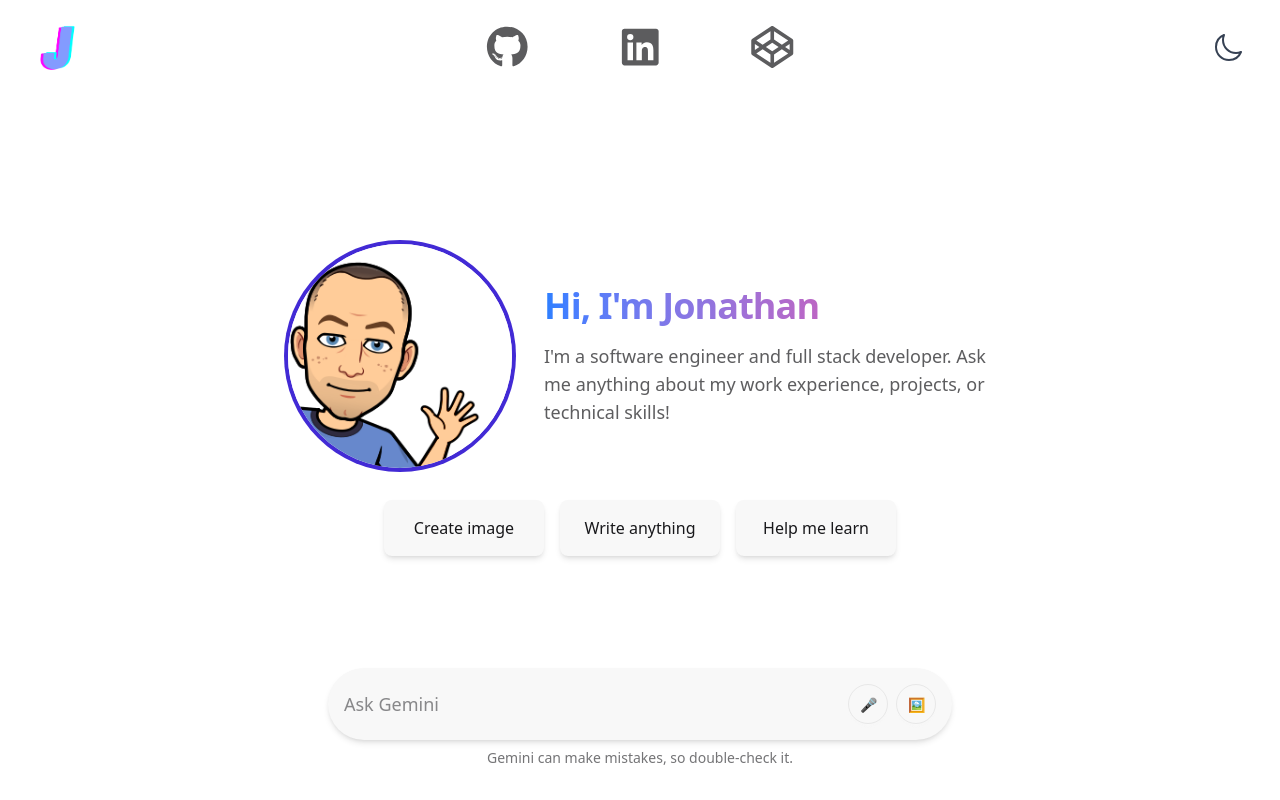
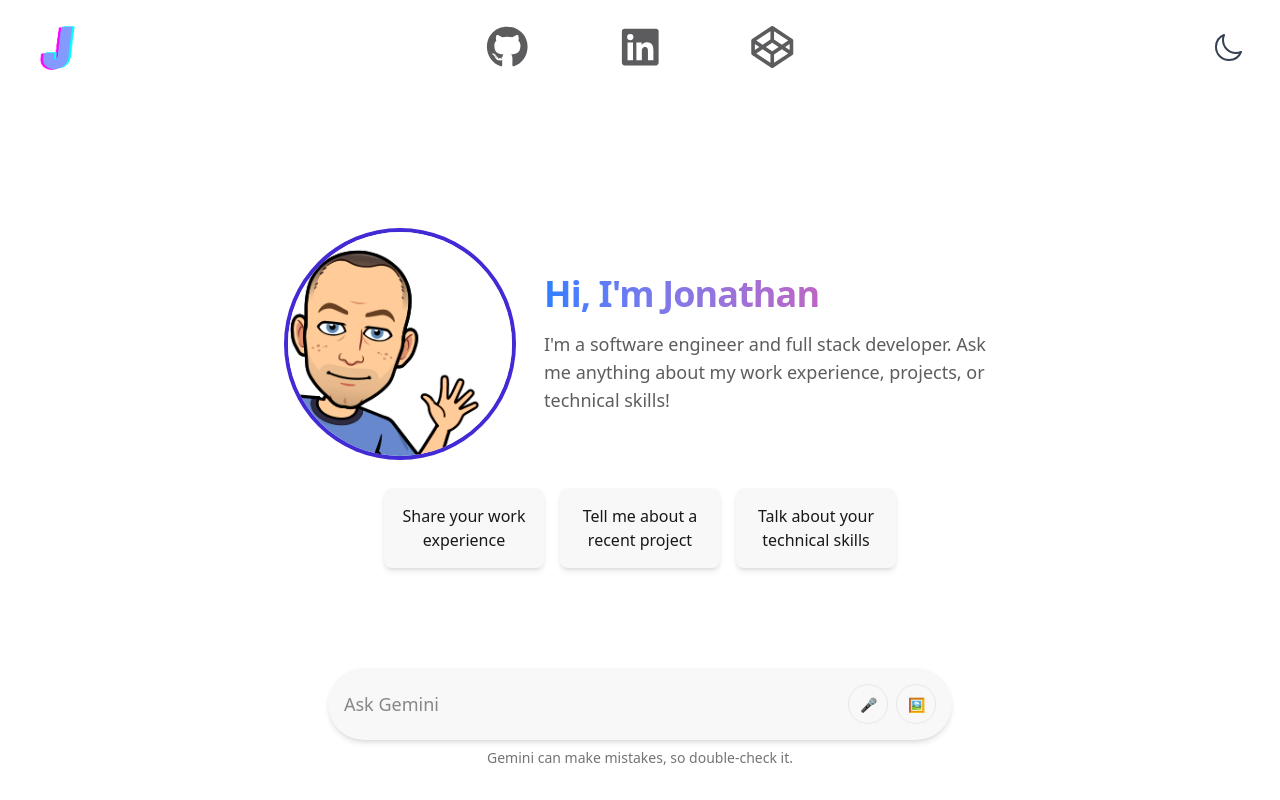
Before and after one commit to jonathanjacka/portfolio-2026, a React (Vite) app in the folder client/: page / in a window 1280 px wide. Built offline with nearby package versions, Linux system fonts and the light colour scheme.

Commit message:
Updates suggestion cards

```diff
--- a/client/src/components/SuggestionCards.tsx
+++ b/client/src/components/SuggestionCards.tsx
@@ -1,17 +1,54 @@
 import React from 'react';
 
-const suggestions = ['Create image', 'Write anything', 'Help me learn'];
+interface Suggestion {
+  id: string;
+  label: string;
+  prompt: string;
+  icon?: string;
+}
 
-const SuggestionCards: React.FC = () => {
+const suggestions: Suggestion[] = [
+  {
+    id: 'experience',
+    label: 'Share your work experience',
+    prompt: 'Share your work experience',
+  },
+  {
+    id: 'projects',
+    label: 'Tell me about a recent project',
+    prompt: 'Tell me about a recent project',
+  },
+  {
+    id: 'skills',
+    label: 'Talk about your technical skills',
+    prompt: 'Talk about your technical skills',
+  },
+];
+
+interface SuggestionCardsProps {
+  onSelectPrompt?: (prompt: string) => void;
+}
+
+const SuggestionCards: React.FC<SuggestionCardsProps> = ({ onSelectPrompt }) => {
+  const handleClick = (suggestion: Suggestion) => {
+    if (onSelectPrompt) {
+      onSelectPrompt(suggestion.prompt);
+    }
+    // TODO: Future - integrate with agent/chat context
+    console.log('Selected prompt:', suggestion.prompt);
+  };
+
   return (
     <div className='flex flex-wrap justify-center gap-3 sm:gap-4 mt-8 px-4 max-w-2xl'>
-      {suggestions.map((suggestion, index) => (
-        <div
-          key={index}
-          className='bg-base-200 text-base-content p-3 sm:p-4 rounded-lg shadow-md w-32 sm:w-40 text-center cursor-pointer hover:bg-base-300 text-sm sm:text-base transition-colors'
+      {suggestions.map((suggestion) => (
+        <button
+          key={suggestion.id}
+          onClick={() => handleClick(suggestion)}
+          className='bg-base-200 text-base-content p-3 sm:p-4 rounded-lg shadow-md w-32 sm:w-40 text-center cursor-pointer hover:bg-base-300 hover:scale-105 text-sm sm:text-base transition-all duration-200'
         >
-          {suggestion}
-        </div>
+          {suggestion.icon && <span className='block text-xl mb-1'>{suggestion.icon}</span>}
+          {suggestion.label}
+        </button>
       ))}
     </div>
   );
```
